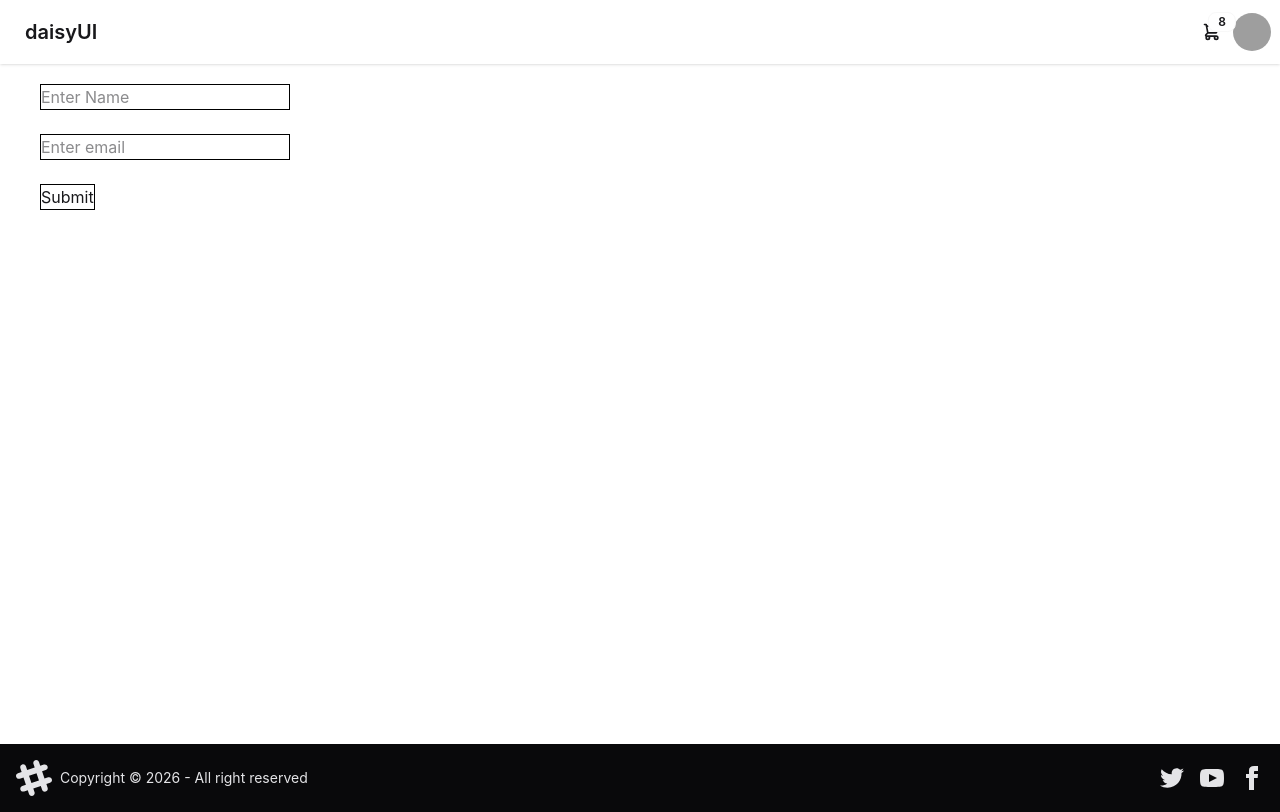
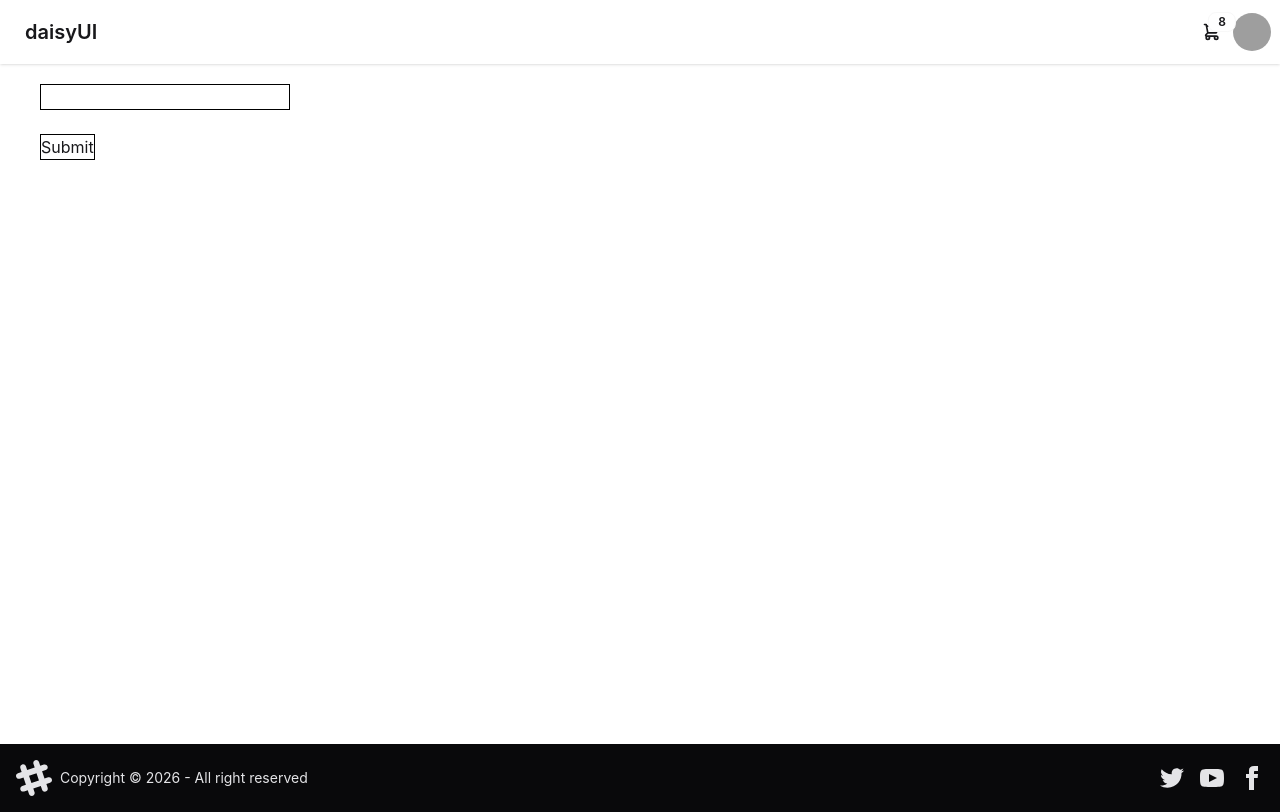
Before and after one commit to MuradHasan49/React-Form-Practice, a React (Vite) app: page / in a window 1280 px wide. Built offline with nearby package versions, Linux system fonts and the light colour scheme; grey boxes are pictures that could not be loaded.

Commit message:
create custom hook for form

```diff
--- /dev/null
+++ b/src/Hooks/Hooks.jsx
@@ -0,0 +1,14 @@
+import { useState } from "react"
+
+const useInputField = (defaultValue) => {
+    const [inputValue, setInputValue] = useState(defaultValue)
+
+    const handleInputonChange = (e) => {
+        setInputValue(e.target.value)
+
+    }
+
+    return [inputValue, handleInputonChange]
+}
+
+export default useInputField;
--- /dev/null
+++ b/src/Pages/Form/HookForm.jsx
@@ -0,0 +1,27 @@
+import React, { useState } from 'react'
+import useInputField from '../../Hooks/Hooks'
+
+const HookForm = () => {
+    const [name , nameOnChange] = useInputField('')
+    const [data , setData] = useState(null)
+
+    const handleonSubmit = (e)=>{
+        e.preventDefault()
+        setData(name)
+    }
+
+
+    return (
+        <>
+        <div className="">{data}</div>
+            <form onSubmit={handleonSubmit}>
+                <input type="text" onChange={nameOnChange} defaultValue={name} />
+                <br />
+                <br />
+                <input type="submit" value="Submit" />
+            </form>
+        </>
+    )
+}
+
+export default HookForm
--- a/src/Pages/Home/Home.jsx
+++ b/src/Pages/Home/Home.jsx
@@ -3,6 +3,7 @@ import OnSubmit from '../Form/OnSubmit'
 import FormAction from '../Form/FormAction'
 import Controlled from '../Form/Controlled'
 import Uncontrolled from '../Form/Uncontrolled'
+import HookForm from '../Form/HookForm'
 
 const Home = () => {
 
@@ -12,7 +13,8 @@ const Home = () => {
                 {/* <OnSubmit/> */}
                 {/* <FormAction/> */}
                 {/* <Controlled/> */}
-                <Uncontrolled/>
+                {/* <Uncontrolled/> */}
+                <HookForm/>
             </div>
         </>
     )
```
